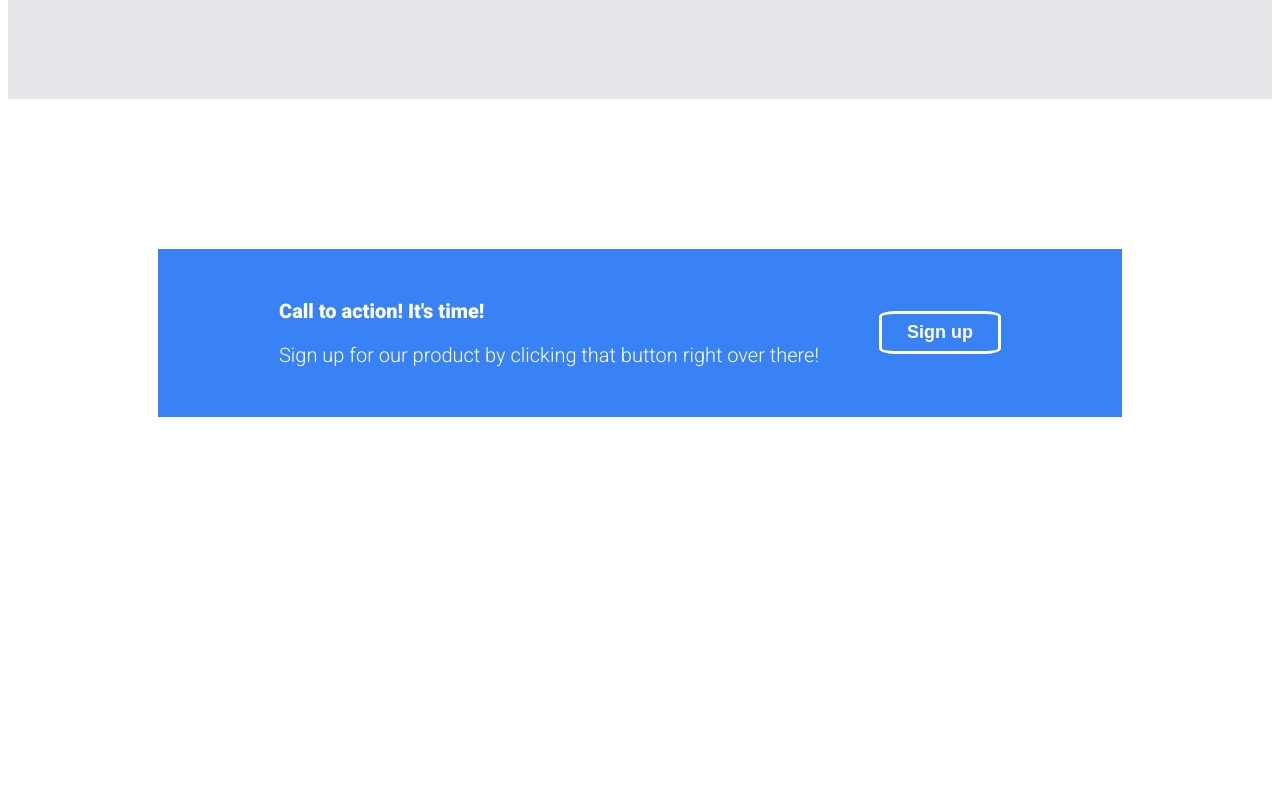
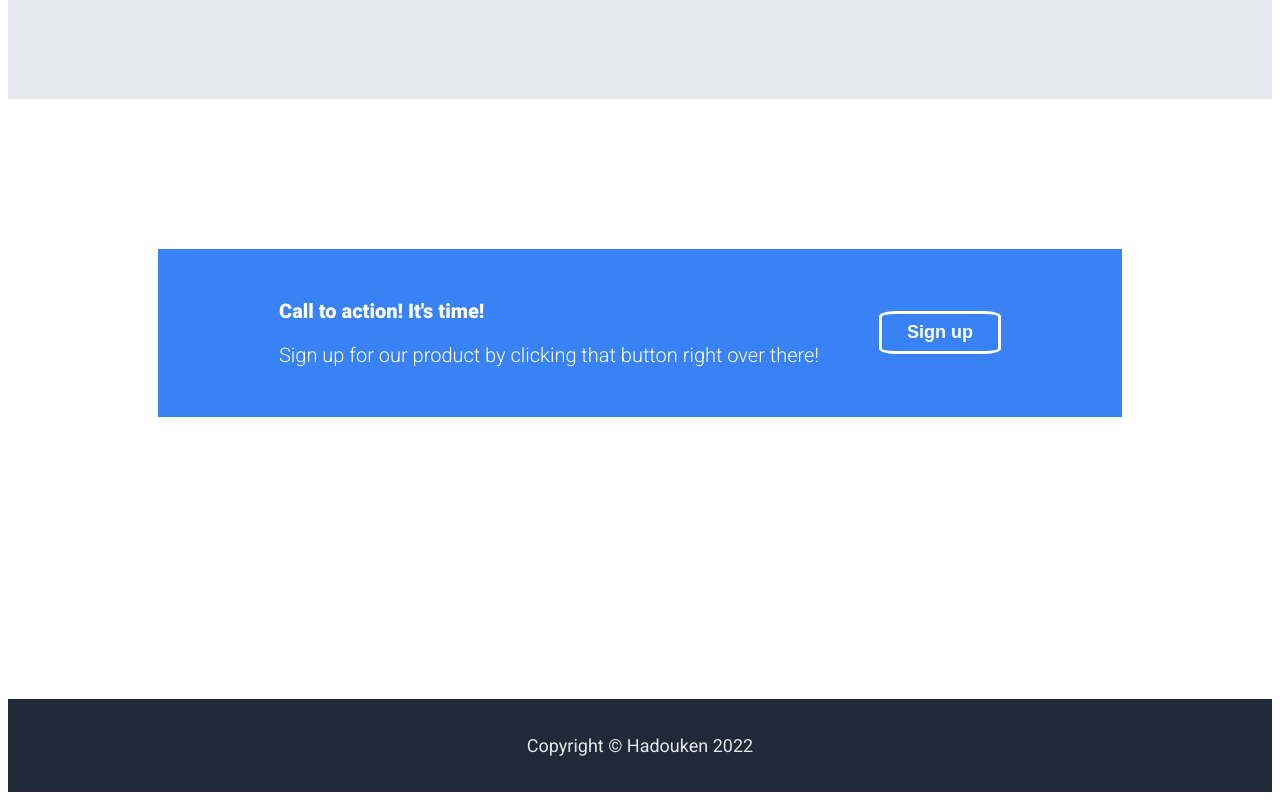
Before and after one commit to had0uken11/Landing-Page, a plain HTML site: page index.html in a window 1280 px wide. Shown: the part 1489-2289 px from the top of the page. Before the commit the page ends 2196 px from the top, so only its background shows below. Drawn offline with Linux system fonts and the light colour scheme.

Commit message:
add footer

```diff
--- a/index.html
+++ b/index.html
@@ -79,8 +79,10 @@
     </div>
     </section>
 
-
+    <section class="footer">
+        <div class="footertext">
+            Copyright © Hadouken 2022
+        </div>
     </section>
-</section>
 </body>
 </html>
--- a/style.css
+++ b/style.css
@@ -220,3 +220,16 @@ li {
     font-size: 20px;
     font-weight: 200;
 }
+
+.footer {
+    display: block;
+    background-color: #1F2937;
+    color: #e5e7eb;
+    text-align: center;
+    justify-content: center;
+    align-items: center;
+    padding-top: 36px;
+    padding-bottom: 36px;
+    font-size: 18px;
+    font-stretch: extra-expanded;
+}
```
